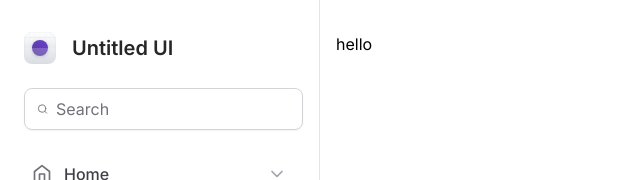
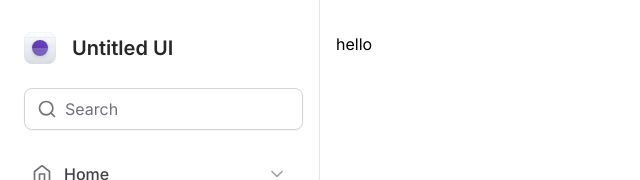
Before and after one commit to WladimirFilho/Tailwind_Studying, a Next.js app: page / in a window 1280 px wide. Shown: the top 180 px of the page, without its empty margins (0-640 px from the left). Built offline with nearby package versions, Linux system fonts and the light colour scheme.

Commit message:
Composition Pattern

```diff
--- /dev/null
+++ b/src/components/Input.tsx
@@ -0,0 +1,31 @@
+/* eslint-disable prettier/prettier */
+
+import { ComponentProps } from "react";
+
+type InputPrefixProps = ComponentProps<"div">;
+
+export function Prefix(props: InputPrefixProps) {
+  return <div {...props} />;
+}
+
+type InputControlProps = ComponentProps<"input">;
+
+export function Control(props: InputControlProps) {
+  return (
+    <input
+      className="flex-1 border-0 bg-transparent p-0 text-zinc-900 placeholder-zinc-500 "
+      {...props}
+    />
+  );
+}
+
+export type InputRootProps = ComponentProps<"div">;
+
+export function Root(props: InputRootProps) {
+  return (
+    <div
+      className=" mx-1 flex w-full items-center gap-2 rounded-lg border border-zinc-300 px-3 py-2 shadow-sm"
+      {...props}
+    />
+  );
+}
--- a/src/components/sidebar/index.tsx
+++ b/src/components/sidebar/index.tsx
@@ -4,30 +4,30 @@
   BarChart,
   CheckSquare,
   Flag,
-  Search,
   SquareStack,
   User,
   LifeBuoy,
   Cog,
+  Search,
 } from "lucide-react";
 import { Logo } from "./logo";
 import NavItem from "./NavItem";
 import UsedSpaceWidget from "./UsedSpaceWidget";
 import Profile from "./Profile";
+import * as Input from "../Input";
 
 function Sidebar() {
   return (
     <aside className="flex flex-col gap-6 border-r border-zinc-200 px-5 py-8">
       <Logo />
 
-      <div className=" mx-1 flex w-full items-center gap-2 rounded-lg border border-zinc-300 px-3 py-2 shadow-sm">
-        <Search className="h-5 w-5 text-zinc-500" />
-        <input
-          type="text"
-          className="flex-1 border-0 bg-transparent p-0 text-zinc-900 placeholder-zinc-500 "
-          placeholder="Search"
-        />
-      </div>
+      <Input.Root>
+        <Input.Prefix>
+          <Search className="h-5 w-5 text-zinc-500" />
+        </Input.Prefix>
+        <Input.Control placeholder="Search" />
+      </Input.Root>
+
       <nav className=" space-y-0.5 ">
         <NavItem title="Home" icon={Home} />
         <NavItem title="Dashboard" icon={BarChart} />
```
